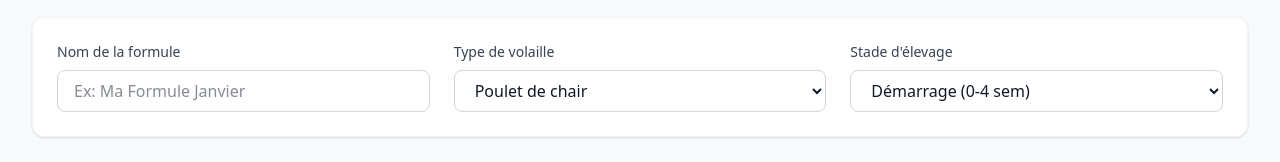
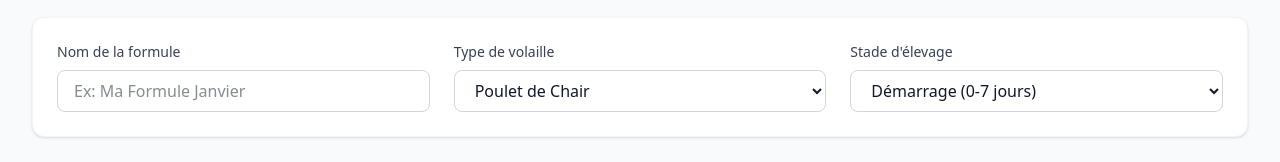
Before and after one commit to Laouroujennifer/provende-ia, a React (Vite) app: page / in a window 1280 px wide. Shown: the part 264-426 px from the top of the page. Built offline with nearby package versions, Linux system fonts and the light colour scheme.

Commit message:
jjjjjjjjjjjjjjjjjjjjjjjj

```diff
--- a/src/components/NutritionalSummary.tsx
+++ b/src/components/NutritionalSummary.tsx
@@ -1,99 +1,55 @@
-// Correction : Suppression de React car inutile ici
 import type { FormulaTotals } from '../types/ingredients'
 import type { AnimalRequirement } from '../types/animalRequirements'
 import { getFinalValues } from '../utils/nutritionCalculations'
 
-interface NutritionalSummaryProps {
-  totals: FormulaTotals
-  requirement?: AnimalRequirement
-}
-
-export function NutritionalSummary({
-  totals,
-  requirement,
-}: NutritionalSummaryProps) {
+export function NutritionalSummary({ totals, requirement }: { totals: FormulaTotals, requirement?: AnimalRequirement }) {
   if (!requirement || totals.weight === 0) return null
-
   const final = getFinalValues(totals)
 
   const metrics = [
-    {
-      label: 'Énergie (kcal)',
-      value: final.em,
-      target: requirement.em,
-      unit: '',
-    },
-    {
-      label: 'Protéine (%)',
-      value: final.pb,
-      target: requirement.pb,
-      unit: '%',
-    },
-    {
-      label: 'Lysine (%)',
-      value: final.lys,
-      target: requirement.lys,
-      unit: '%',
-    },
-    {
-      label: 'Méthionine (%)',
-      value: final.met,
-      target: requirement.met,
-      unit: '%',
-    },
-    {
-      label: 'Calcium (%)',
-      value: final.ca,
-      target: requirement.ca,
-      unit: '%',
-    },
-    {
-      label: 'Phosphore (%)',
-      value: final.p,
-      target: requirement.p,
-      unit: '%',
-    },
+    { label: 'Énergie', value: final.em, target: requirement.em, unit: 'kcal', color: 'bg-orange-500' },
+    { label: 'Protéines', value: final.pb, target: requirement.pb, unit: '%', color: 'bg-blue-500' },
+    { label: 'Lysine', value: final.lys, target: requirement.lys, unit: '%', color: 'bg-purple-500' },
+    { label: 'Méthionine', value: final.met, target: requirement.met, unit: '%', color: 'bg-pink-500' },
+    { label: 'Calcium', value: final.ca, target: requirement.ca, unit: '%', color: 'bg-emerald-500' },
+    { label: 'Phosphore', value: final.p, target: requirement.p, unit: '%', color: 'bg-cyan-500' },
   ]
 
   return (
-    <div className="grid grid-cols-2 md:grid-cols-3 lg:grid-cols-6 gap-4 mb-8">
+    <div className="grid grid-cols-1 md:grid-cols-2 lg:grid-cols-3 gap-6 mb-10">
       {metrics.map((m) => {
         const isLow = m.value < m.target.min
         const isHigh = m.value > m.target.max
-        // Correction ESLint : Suppression de la variable isOk car elle n'est jamais utilisée
-
-        let colorClass = 'bg-white border-gray-200'
-        let textClass = 'text-gray-900'
-        let statusColor = 'bg-gray-100 text-gray-600'
-
-        if (isLow) {
-          colorClass = 'bg-amber-50 border-amber-200'
-          textClass = 'text-amber-900'
-          statusColor = 'bg-amber-100 text-amber-700'
-        } else if (isHigh) {
-          colorClass = 'bg-red-50 border-red-200'
-          textClass = 'text-red-900'
-          statusColor = 'bg-red-100 text-red-700'
-        } else {
-          colorClass = 'bg-green-50 border-green-200'
-          textClass = 'text-green-900'
-          statusColor = 'bg-green-100 text-green-700'
-        }
+        const percentage = Math.min(100, (m.value / m.target.max) * 100)
 
         return (
-          <div
-            key={m.label}
-            className={`p-4 rounded-xl border ${colorClass} shadow-sm`}
-          >
-            <p className="text-xs font-medium text-gray-500 mb-1">{m.label}</p>
-            <p className={`text-xl font-bold ${textClass} mb-2`}>
-              {m.value.toFixed(2)}
-              {m.unit}
-            </p>
-            <div
-              className={`inline-block px-2 py-0.5 rounded text-xs font-medium ${statusColor}`}
-            >
-              Cible: {m.target.min}-{m.target.max}
+          <div key={m.label} className="glass-card p-6 rounded-3xl relative overflow-hidden group hover:scale-[1.02] transition-all">
+            <div className="flex justify-between items-start mb-4">
+              <div>
+                <p className="text-xs font-black text-slate-400 uppercase tracking-widest">{m.label}</p>
+                <h3 className="text-3xl font-black text-slate-900 mt-1">
+                  {m.value.toFixed(m.unit === 'kcal' ? 0 : 2)}
+                  <span className="text-sm font-bold text-slate-400 ml-1">{m.unit}</span>
+                </h3>
+              </div>
+              <div className={`px-3 py-1 rounded-full text-[10px] font-black uppercase ${
+                isLow ? 'bg-amber-100 text-amber-600' : isHigh ? 'bg-red-100 text-red-600' : 'bg-emerald-100 text-emerald-600'
+              }`}>
+                {isLow ? 'Trop bas' : isHigh ? 'Trop haut' : 'Optimal'}
+              </div>
+            </div>
+
+            {/* Barre de progression moderne */}
+            <div className="h-2 w-full bg-slate-100 rounded-full overflow-hidden">
+              <div
+                className={`h-full transition-all duration-1000 ${isLow ? 'bg-amber-400' : isHigh ? 'bg-red-400' : m.color}`}
+                style={{ width: `${percentage}%` }}
+              />
+            </div>
+
+            <div className="flex justify-between mt-3 text-[10px] font-bold text-slate-400 uppercase">
+              <span>Min: {m.target.min}</span>
+              <span>Max: {m.target.max}</span>
             </div>
           </div>
         )
--- a/src/data/animalRequirements.ts
+++ b/src/data/animalRequirements.ts
@@ -1,91 +1,105 @@
 import type { AnimalRequirement } from '../types/animalRequirements'
 
 export const animalRequirements: AnimalRequirement[] = [
-  // --- POULETS DE CHAIR ---
+  // --- POULET DE CHAIR (Basé sur les étiquettes GVS) ---
   {
     id: 'chair_demarrage',
-    species: 'Poulet de chair',
-    stage: 'Démarrage (0-4 sem)',
-    ageRange: '0 - 4 semaines',
-    em: { min: 3000, max: 3200 },
-    pb: { min: 21, max: 23 },
-    lys: { min: 1.1, max: 1.3 },
-    met: { min: 0.45, max: 0.55 },
-    ca: { min: 0.9, max: 1.1 },
-    p: { min: 0.45, max: 0.6 },
-    na: { min: 0.15, max: 0.2 },
-    mg: { min: 3, max: 6 },
+    species: 'Poulet de Chair',
+    stage: 'Démarrage (0-7 jours)',
+    ageRange: '0 - 1 semaine',
+    em: { min: 2824, max: 2950 },
+    pb: { min: 21, max: 22 },
+    lys: { min: 1.30, max: 1.40 },
+    met: { min: 0.60, max: 0.70 },
+    ca: { min: 1.0, max: 1.10 },
+    p: { min: 0.45, max: 0.55 },
+    na: { min: 0.18, max: 0.20 },
+    mg: { min: 3.13, max: 5.0 },
   },
   {
     id: 'chair_croissance',
-    species: 'Poulet de chair',
-    stage: 'Croissance (5-8 sem)',
-    ageRange: '5 - 8 semaines',
+    species: 'Poulet de Chair',
+    stage: 'Croissance (08-18 jours)',
+    ageRange: '2 - 3 semaines',
+    em: { min: 2957, max: 3100 },
+    pb: { min: 19, max: 20 },
+    lys: { min: 1.15, max: 1.25 },
+    met: { min: 0.55, max: 0.65 },
+    ca: { min: 0.80, max: 0.95 },
+    p: { min: 0.45, max: 0.55 },
+    na: { min: 0.16, max: 0.18 },
+    mg: { min: 5.0, max: 7.0 },
+  },
+  {
+    id: 'chair_finition',
+    species: 'Poulet de Chair',
+    stage: 'Finition (19j - Abatage)',
+    ageRange: '4 semaines+',
     em: { min: 3100, max: 3300 },
-    pb: { min: 19, max: 21 },
-    lys: { min: 1.0, max: 1.2 },
-    met: { min: 0.4, max: 0.5 },
-    ca: { min: 0.85, max: 1.0 },
-    p: { min: 0.4, max: 0.55 },
-    na: { min: 0.15, max: 0.2 },
-    mg: { min: 4, max: 7 },
+    pb: { min: 18, max: 19 },
+    lys: { min: 1.0, max: 1.15 },
+    met: { min: 0.50, max: 0.60 },
+    ca: { min: 0.75, max: 0.85 },
+    p: { min: 0.40, max: 0.50 },
+    na: { min: 0.18, max: 0.20 },
+    mg: { min: 4.0, max: 6.0 },
   },
-  // --- POULES PONDEUSES ---
+
+  // --- POULES PONDEUSES (Basé sur le manuel et les étiquettes) ---
   {
-    id: 'ponte_demarrage_1',
-    species: 'Poules pondeuses',
-    stage: 'Démarrage 1 (0-8 sem)',
-    ageRange: '0 - 8 semaines',
-    em: { min: 2850, max: 2950 },
-    pb: { min: 18, max: 20 },
-    lys: { min: 0.9, max: 1.1 },
-    met: { min: 0.35, max: 0.45 },
-    ca: { min: 0.9, max: 1.1 },
-    p: { min: 0.4, max: 0.55 },
-    na: { min: 0.15, max: 0.2 },
-    mg: { min: 2, max: 5 },
+    id: 'ponte_demarrage',
+    species: 'Poules Pondeuses',
+    stage: 'Poussin Démarrage (0-5 sem)',
+    ageRange: '0 - 5 semaines',
+    em: { min: 2810, max: 2900 },
+    pb: { min: 20, max: 21.5 },
+    lys: { min: 1.10, max: 1.25 },
+    met: { min: 0.50, max: 0.60 },
+    ca: { min: 1.10, max: 1.20 },
+    p: { min: 0.50, max: 0.60 },
+    na: { min: 0.18, max: 0.20 },
+    mg: { min: 5.0, max: 6.0 },
+  },
+  {
+    id: 'ponte_croissance',
+    species: 'Poules Pondeuses',
+    stage: 'Poussin Croissance (6-10 sem)',
+    ageRange: '6 - 10 semaines',
+    em: { min: 2800, max: 2850 },
+    pb: { min: 18.5, max: 19 },
+    lys: { min: 0.84, max: 1.0 },
+    met: { min: 0.40, max: 0.50 },
+    ca: { min: 1.0, max: 1.10 },
+    p: { min: 0.40, max: 0.50 },
+    na: { min: 0.16, max: 0.18 },
+    mg: { min: 4.5, max: 5.5 },
+  },
+  {
+    id: 'poulette_preponte',
+    species: 'Poules Pondeuses',
+    stage: 'Poulette (11-15 sem)',
+    ageRange: '11 - 15 semaines',
+    em: { min: 2700, max: 2750 },
+    pb: { min: 16, max: 17 },
+    lys: { min: 0.65, max: 0.80 },
+    met: { min: 0.31, max: 0.40 },
+    ca: { min: 0.95, max: 1.05 },
+    p: { min: 0.36, max: 0.45 },
+    na: { min: 0.16, max: 0.18 },
+    mg: { min: 5.5, max: 6.5 },
   },
   {
     id: 'ponte_production',
-    species: 'Poules pondeuses',
-    stage: 'Ponte (Production)',
-    ageRange: '20+ semaines',
-    em: { min: 2700, max: 2850 },
-    pb: { min: 16.5, max: 18 },
-    lys: { min: 0.8, max: 0.95 },
-    met: { min: 0.38, max: 0.48 },
-    ca: { min: 3.5, max: 4.2 },
-    p: { min: 0.35, max: 0.5 },
-    na: { min: 0.15, max: 0.2 },
-    mg: { min: 3, max: 6 },
-  },
-  // --- RACES HYBRIDES (Coliath, Sasso, Koekoek) ---
-  {
-    id: 'hybride_demarrage',
-    species: 'Races Hybrides (Coliath/Sasso...)',
-    stage: 'Démarrage (0-4 sem)',
-    ageRange: '0 - 4 semaines',
-    em: { min: 2900, max: 3100 },
-    pb: { min: 20, max: 22 },
-    lys: { min: 1.0, max: 1.2 },
-    met: { min: 0.4, max: 0.5 },
-    ca: { min: 0.9, max: 1.1 },
-    p: { min: 0.45, max: 0.6 },
-    na: { min: 0.15, max: 0.2 },
-    mg: { min: 2, max: 5 },
-  },
-  {
-    id: 'hybride_finition',
-    species: 'Races Hybrides (Coliath/Sasso...)',
-    stage: 'Finition (9 sem+)',
-    ageRange: '9 semaines+',
-    em: { min: 3000, max: 3200 },
-    pb: { min: 17, max: 19 },
-    lys: { min: 0.85, max: 1.0 },
-    met: { min: 0.35, max: 0.45 },
-    ca: { min: 0.8, max: 1.0 },
-    p: { min: 0.35, max: 0.5 },
-    na: { min: 0.15, max: 0.2 },
-    mg: { min: 3, max: 6 },
-  },
+    species: 'Poules Pondeuses',
+    stage: 'Pondeuse (> 90% ponte)',
+    ageRange: '20 - 70 semaines',
+    em: { min: 2500, max: 2750 },
+    pb: { min: 16.5, max: 17.5 },
+    lys: { min: 0.70, max: 0.85 },
+    met: { min: 0.36, max: 0.45 },
+    ca: { min: 3.50, max: 4.20 },
+    p: { min: 0.42, max: 0.55 },
+    na: { min: 0.16, max: 0.18 },
+    mg: { min: 5.0, max: 6.0 },
+  }
 ]
--- a/src/index.css
+++ b/src/index.css
@@ -1 +1,25 @@
 @import "tailwindcss";
+
+@layer base {
+  /* On force le noir sur TOUTE la page et le conteneur React */
+  html, body, #root {
+    background-color: #020617 !important;
+    color: #f8fafc !important;
+    min-height: 100vh;
+  }
+}
+
+/* On crée des utilitaires personnalisés pour tes cartes */
+.card-pro {
+  background-color: #0f172a !important; /* Gris ardoise pro */
+  border: 1px solid rgba(255, 255, 255, 0.1) !important;
+  border-radius: 1.5rem;
+}
+
+.btn-premium {
+  background-color: #FF6800 !important;
+  color: white !important;
+  font-weight: 900;
+  text-transform: uppercase;
+  letter-spacing: 1px;
+}
```
